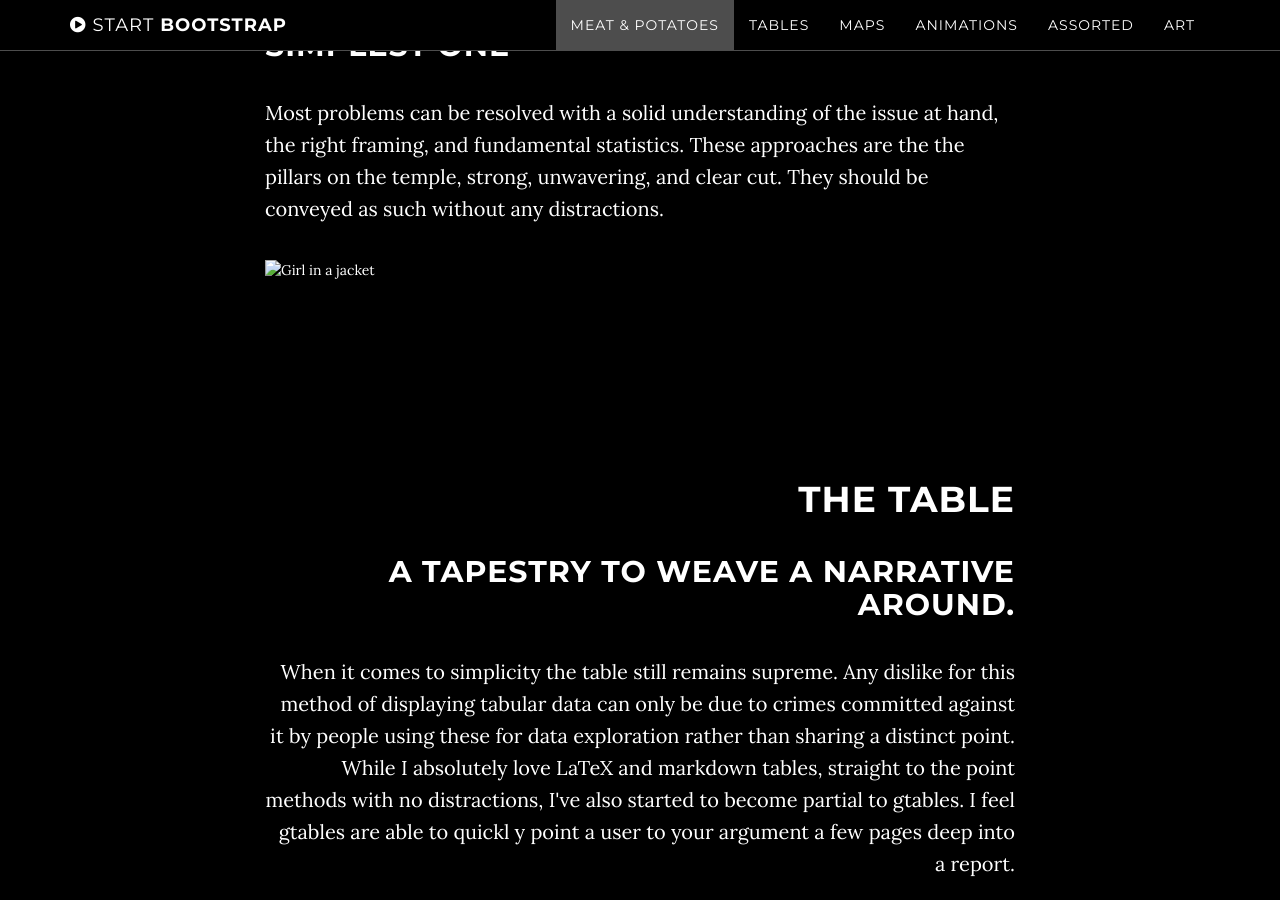
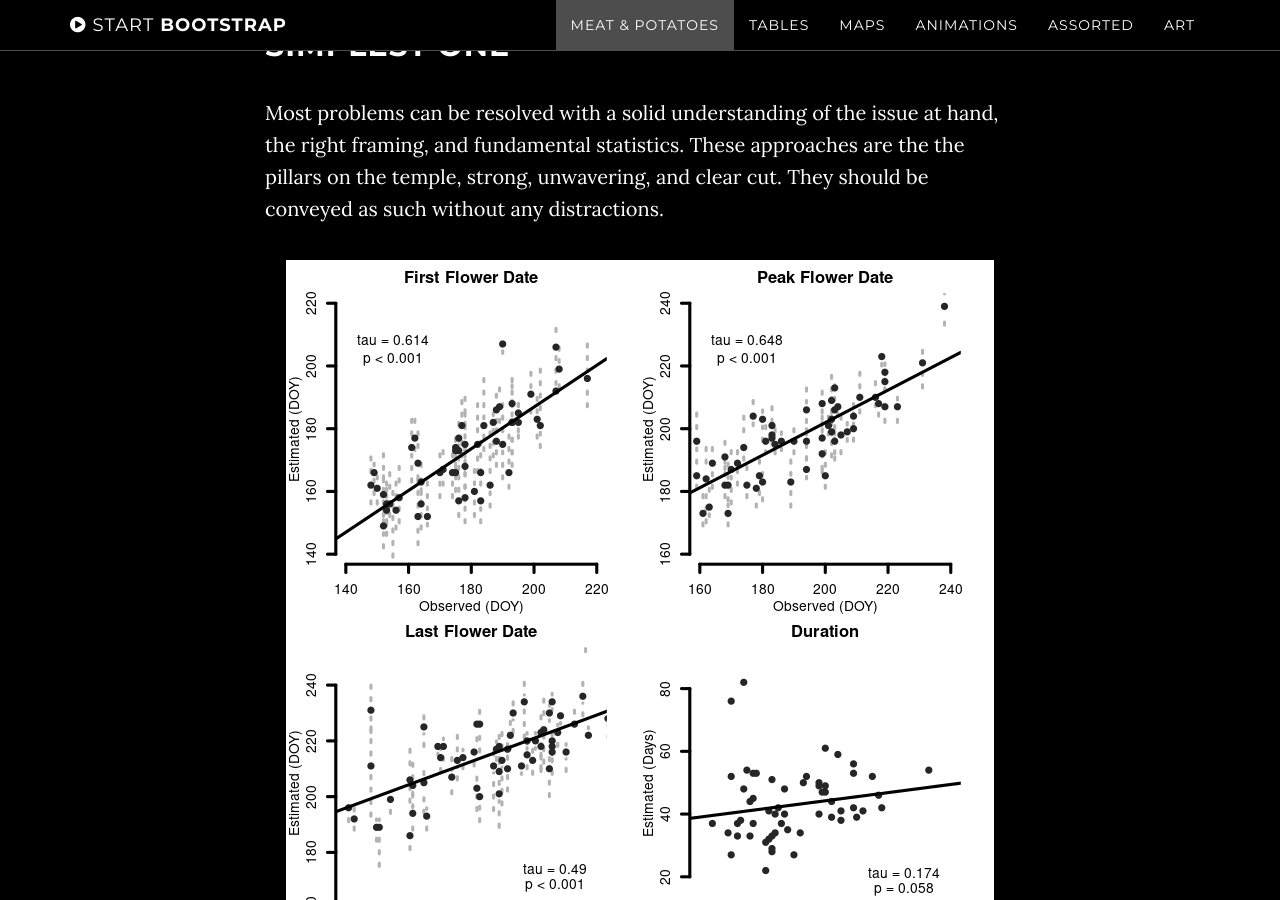
Before and after one commit to sagesteppe/DataVizGallery, a Jekyll site: the page built from index.html, in a window 1280 px wide and 900 px high, scrolled down 1685 px. Built offline with Jekyll 4.4.1, drawn with Linux system fonts in a browser that asks for light colours.

Commit message:
path was wrong...

```diff
--- a/_includes/meatpotatoes.html
+++ b/_includes/meatpotatoes.html
@@ -5,7 +5,7 @@
                 <h1>The meat and potatoes of data visualizations</h1>
                 <h2>The right tool for the job is often the simplest one</h2>
                 <p> Most problems can be resolved with a solid understanding of the issue at hand, the right framing, and fundamental statistics. These approaches are the the pillars on the temple, strong, unwavering, and clear cut. They should be conveyed as such without any distractions. </p>
-                 <img src="{{site.url}}/photos/phenology_estimates_10_90.png" alt="Girl in a jacket" style="display: block; margin: auto;" />
+                 <img src="{{site.url}}/figures/phenology_estimates_10_90.png" alt="Girl in a jacket" style="display: block; margin: auto;" />
             </div>
         </div>
     </section>
```
